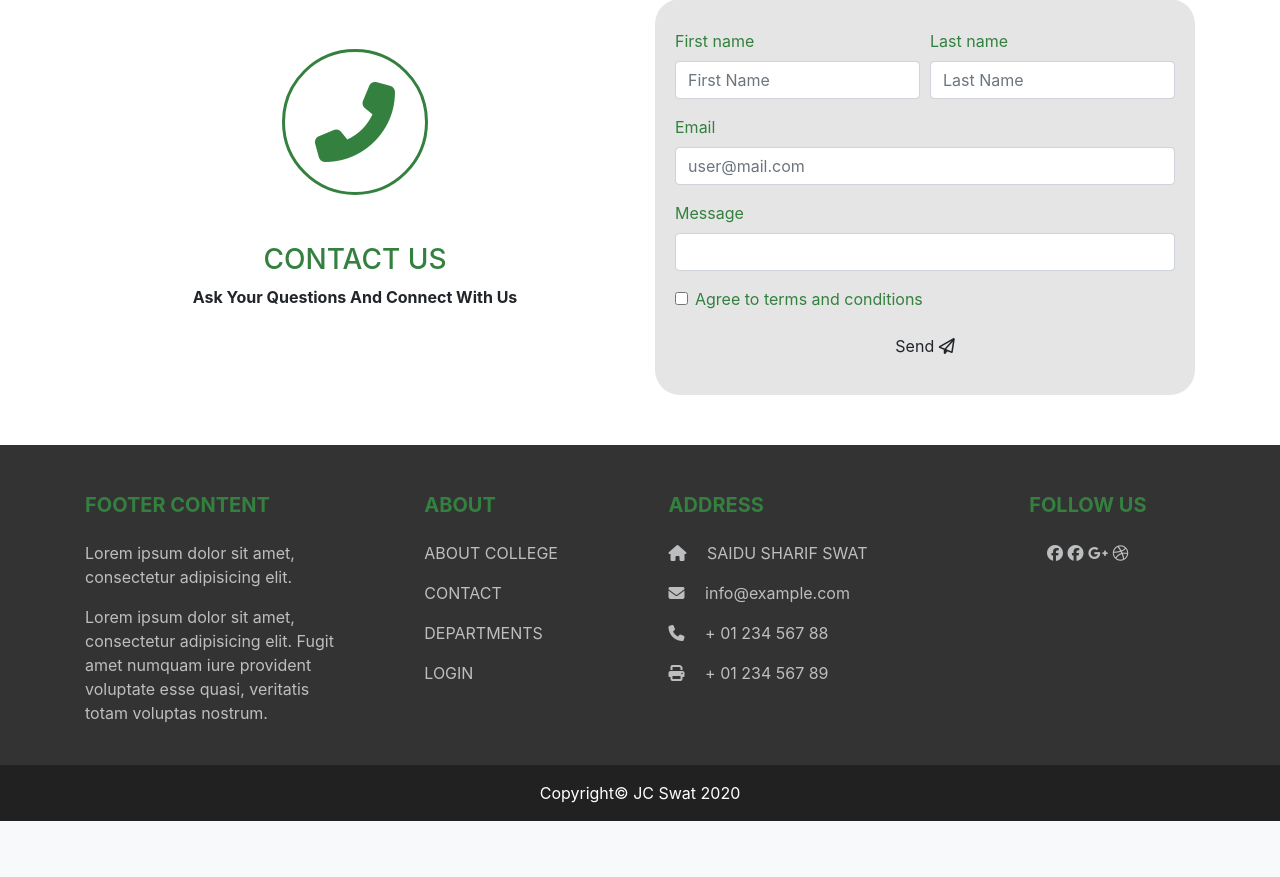
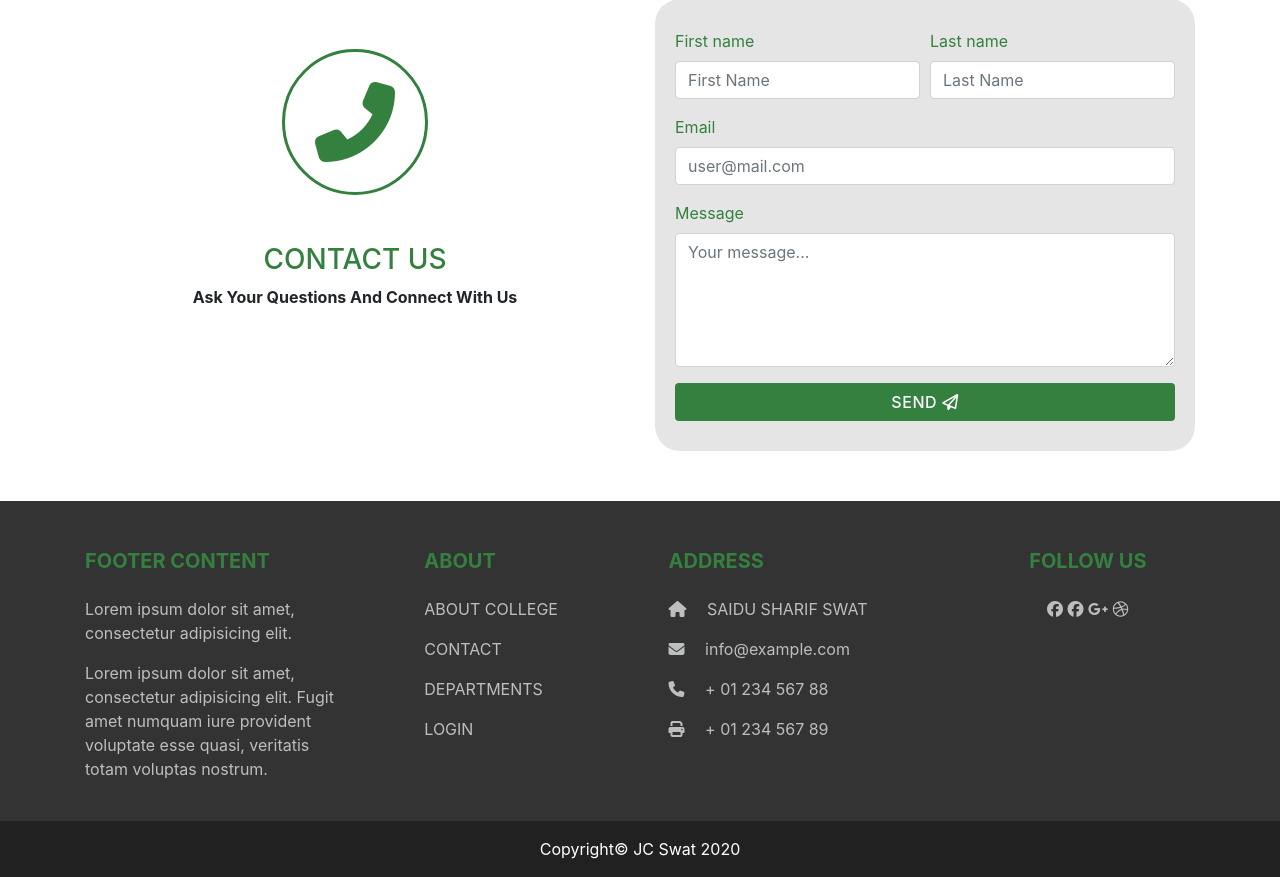
Before and after one commit to bakarfreelancer/jcswat, a PHP site: page /index.php?page=contact in a window 1280 px wide. Shown: the part 151-1028 px from the top of the page. Before the commit the page ends 972 px from the top, so only its background shows below. Run offline with PHP 8.4, Linux system fonts and the light colour scheme; some libraries are stand-ins or nearby versions.

Commit message:
updated contact

```diff
--- a/includes/pages/about.inc.php
+++ b/includes/pages/about.inc.php
@@ -80,20 +80,20 @@
   <div class="carousel-inner">
     <div class="carousel-item active aboutSlider">
 
-      <div class="carousel-caption d-none d-md-block slidertext">
+      <div class="carousel-caption d-md-block slidertext">
         <h5>First slide label</h5>
         <p>Nulla vitae elit libero, a pharetra augue mollis interdum.</p>
       </div>
     </div>
     <div class="carousel-item aboutSlider">
 
-      <div class="carousel-caption d-none d-md-block slidertext">
+      <div class="carousel-caption d-md-block slidertext">
         <h5>Second slide label</h5>
         <p>Lorem ipsum dolor sit amet, consectetur adipiscing elit.</p>
       </div>
     </div>
     <div class="carousel-item aboutSlider">
-           <div class="carousel-caption d-none d-md-block slidertext">
+           <div class="carousel-caption d-md-block slidertext">
         <h5>Third slide label</h5>
         <p>Praesent commodo cursus magna, vel scelerisque nisl consectetur.</p>
       </div>
--- a/includes/pages/contact.inc.php
+++ b/includes/pages/contact.inc.php
@@ -44,24 +44,13 @@
             <div class="form-row">
               <div class="col-md-12 mb-3">
                 <label for="validationCustom03">Message</label>
-                <input type="text" class="form-control" id="validationCustom03" required>
+                <textarea type="text" class="form-control" rows="5" id="validationCustom03" placeholder="Your message..." required></textarea>
                 <div class="invalid-feedback">
                   Please write some message.
                 </div>
               </div>
             </div>
-            <div class="form-group">
-              <div class="form-check">
-                <input class="form-check-input" type="checkbox" value="" id="invalidCheck" required>
-                <label class="form-check-label" for="invalidCheck">
-                  Agree to terms and conditions
-                </label>
-                <div class="invalid-feedback">
-                  You must agree before submitting.
-                </div>
-              </div>
-            </div>
-            <button class="btn btn-block btn-sec" type="submit">Send <i class="far fa-paper-plane"></i></button>
+            <button class="btn btn-block btn-pr" type="submit">Send <i class="far fa-paper-plane"></i></button>
           </form>
           <div class="spacer"></div>
         </div>
--- a/includes/pages/home.inc.php
+++ b/includes/pages/home.inc.php
@@ -9,7 +9,7 @@
       <div class="carousel-inner" role="listbox">
         <!-- Slide One - Set the background image for this slide in the line below -->
         <div class="carousel-item active" style="background-image: url('assets/images/slider1.jpg')">
-          <div class="carousel-caption d-none d-md-block jumbotron slidercontent">
+          <div class="carousel-caption d-md-block jumbotron slidercontent">
             <h2 class="display-4">Lorem Ipsum</h2>
             <p class="lead">Lorem ipsum dolor sit amet, consectetur adipiscing elit, sed do eiusmod tempor incididunt ut
               labore.</p>
@@ -17,7 +17,7 @@
         </div>
         <!-- Slide Two - Set the background image for this slide in the line below -->
         <div class="carousel-item" style="background-image: url('assets/images/slider2.jpg')">
-          <div class="carousel-caption d-none d-md-block jumbotron slidercontent">
+          <div class="carousel-caption d-md-block jumbotron slidercontent">
             <h2 class="display-4">Lorem Ipsum</h2>
             <p class="lead">Lorem ipsum dolor sit amet, consectetur adipiscing elit, sed do eiusmod tempor incididunt ut
               labore.</p>
@@ -25,7 +25,7 @@
         </div>
         <!-- Slide Three - Set the background image for this slide in the line below -->
         <div class="carousel-item" style="background-image: url('assets/images/slider3.jpg')">
-            <div class="carousel-caption d-none d-md-block jumbotron slidercontent">
+            <div class="carousel-caption d-md-block jumbotron slidercontent">
               <h2 class="display-4">
                 Lorem Ipsum
               </h2>
```
